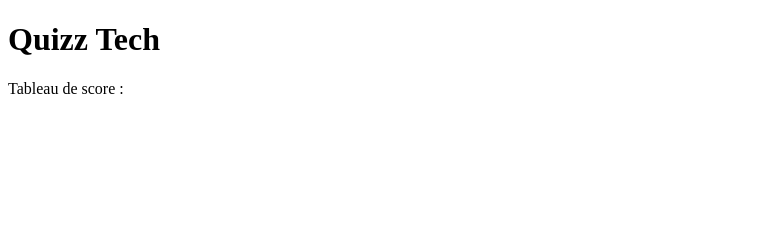
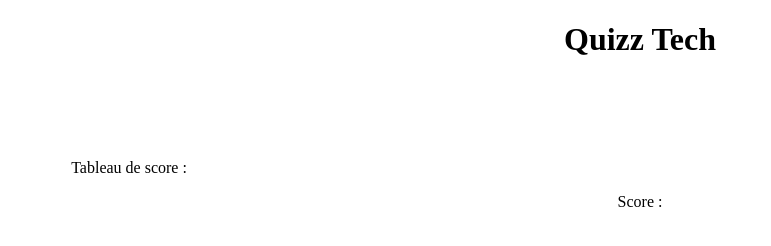
Before and after one commit to NoxLeer/Osef, a plain HTML site: page index.html in a window 1280 px wide. Shown: the whole page, without its empty margins (0-771 px from the left). Drawn offline with Linux system fonts and the light colour scheme.

Commit message:
push mofid hmtl css

```diff
--- a/index.html
+++ b/index.html
@@ -11,8 +11,11 @@
     <div class="titre">
         <h1>Quizz Tech</h1>
     </div>
-    <div class="Taleau de score">
+    <div class="tableau-de-score">
         <p>Tableau de score : </p>
+    </div>
+    <div class="resultat">
+        <span>Score : </span>
     </div>
 </body>
 </html>
--- a/style.css
+++ b/style.css
@@ -0,0 +1,12 @@
+.titre{
+    text-align: center;
+}
+.tableau-de-score{
+    display: inline-block;
+    float: center;
+    margin-top: 5%;
+    margin-left: 5%;
+}
+.resultat{
+    text-align: center;
+}
```
